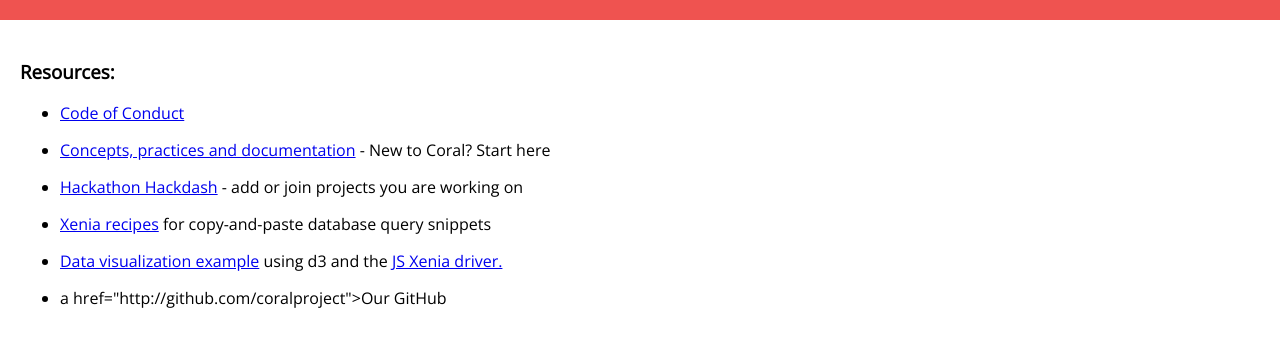
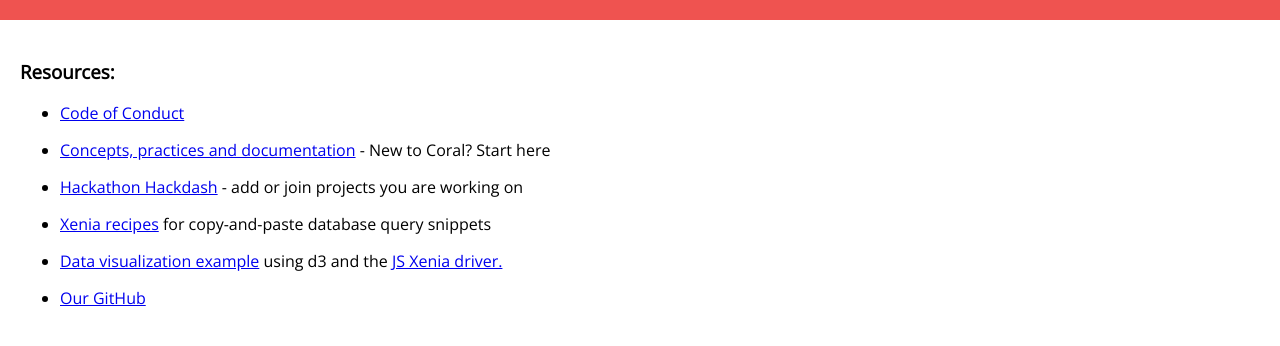
Before and after one commit to coralproject/hackathon, a plain HTML site: page index.html in a window 1280 px wide. Shown: the part 106-452 px from the top of the page. Drawn offline with nearby package versions, Linux system fonts and the light colour scheme.

Commit message:
Update index.html

```diff
--- a/index.html
+++ b/index.html
@@ -18,7 +18,7 @@
         <li><a href="https://coral.hackdash.org">Hackathon Hackdash</a> - add or join projects you are working on</li>
         <li><a href="recipes.html">Xenia recipes</a> for copy-and-paste database query snippets</li>
         <li><a href="datavis.html">Data visualization example</a> using d3 and the <a href="https://github.com/coralproject/xenia-driver-js">JS Xenia driver.</a></li>
-        <li>a href="http://github.com/coralproject">Our GitHub</a></li>
+        <li><a href="http://github.com/coralproject">Our GitHub</a></li>
       </ul>
     </div>
   </body>
```
